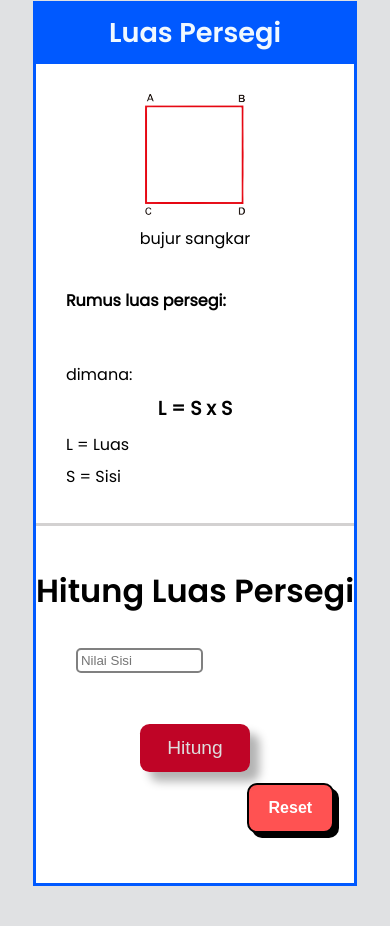
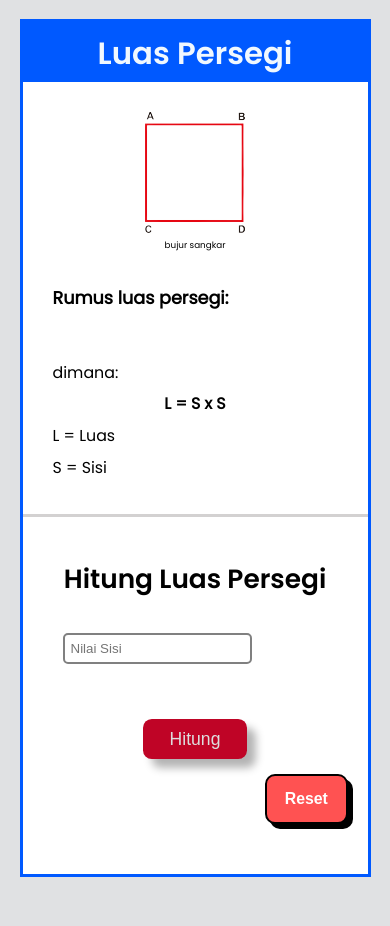
Before and after one commit to revou-fundamental-course/15-may-23-Alphby48, a plain HTML site: page index.html in a window 390 px wide. Shown: the part 467-1393 px from the top of the page. Drawn offline with Linux system fonts and the light colour scheme.

Commit message:
safing program

```diff
--- a/css/style.css
+++ b/css/style.css
@@ -421,3 +421,85 @@ footer h6 a {
   color: #dedede;
 }
 /* section Keliling End */
+/*media Queries*/
+
+/*laptop*/
+
+/*Tablet*/
+@media (max-width: 768px) {
+  html {
+    font-size: 62.5%;
+  }
+  header h1 {
+    font-size: 4rem;
+  }
+  header h1 span {
+    font-size: 2rem;
+  }
+  main .text h2 {
+    font-size: 3.7rem;
+  }
+  main .text p {
+    font-size: 2rem;
+  }
+  main .button-click button {
+    margin-top: 1rem;
+    width: 70vw;
+  }
+  section .luas .text h4,
+  section .keliling .text h4 {
+    font-size: 2rem;
+  }
+  section .luas .text p,
+  section .keliling .text p {
+    font-size: 1.8rem;
+  }
+  section .luas .text p:nth-child(3),
+  section .keliling .text p:nth-child(3) {
+    font-size: 1.8rem;
+  }
+  section .luas .nilai-luas h3,
+  section .keliling .nilai-keliling h3 {
+    font-size: 3rem;
+  }
+  section .keliling,
+  section .luas {
+    width: 90vw;
+  }
+  section .keliling .header-keliling h2,
+  section .luas .header-luas h2 {
+    font-size: 3.5rem;
+    padding-top: 0.9rem;
+  }
+  section .keliling .nilai-keliling input,
+  section .luas .nilai-luas input {
+    width: 55%;
+    padding: 6px;
+  }
+  #output-keliling,
+  section .luas .hasil-luas {
+    font-size: 2rem;
+  }
+  section .keliling .nilai-keliling .btn-hitung,
+  section .luas .btn-hitung {
+    width: 30%;
+    height: 40px;
+    font-size: 2rem;
+    padding: 5px 10px;
+  }
+  section .keliling .nilai-keliling .btn-reset,
+  section .luas .btn-reset {
+    font-size: 1.8rem;
+    padding: 1rem 2rem;
+  }
+  footer h6 {
+    font-size: 1.6rem;
+  }
+}
+
+/*Mobile Phone*/
+@media (max-width: 450px) {
+  html {
+    font-size: 55%;
+  }
+}
```
